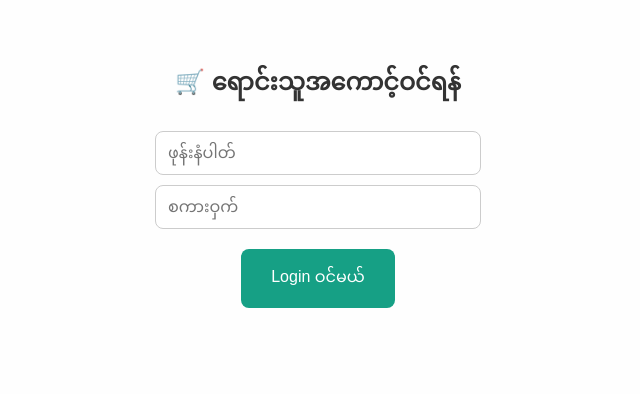
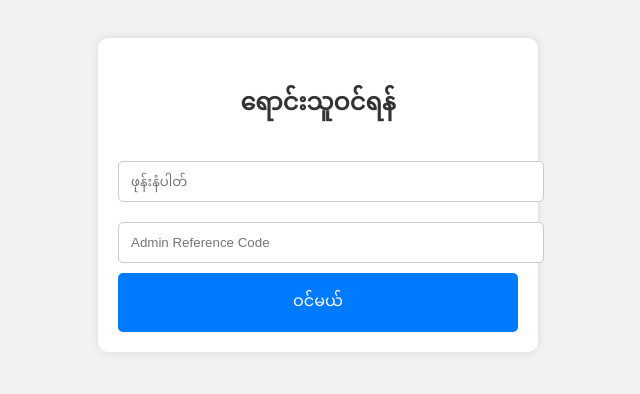
Before and after one commit to dood45411-beep/MM-mini-shop-web, a plain HTML site: page seller-login.html in a window 1280 px wide. Shown: the whole page, without its empty margins (322-962 px from the left). Drawn offline with Linux system fonts and the light colour scheme.

Commit message:
Add files via upload

```diff
--- a/seller-login.html
+++ b/seller-login.html
@@ -1,65 +1,85 @@
-<!DOCTYPE html>
-<html lang="my">
+<!DOCTYPE html><html lang="my">
 <head>
   <meta charset="UTF-8">
   <title>Seller Login - MM Mini Shop</title>
-  <meta name="viewport" content="width=device-width, initial-scale=1">
+  <meta name="viewport" content="width=device-width, initial-scale=1.0">
   <style>
     body {
-      font-family: 'Myanmar3', sans-serif;
-      background-color: #fefefe;
+      font-family: sans-serif;
+      background-color: #f2f2f2;
       padding: 30px;
-      text-align: center;
+    }
+    .login-box {
+      background: #fff;
+      padding: 20px;
+      border-radius: 10px;
+      max-width: 400px;
+      margin: auto;
+      box-shadow: 0 0 10px rgba(0,0,0,0.1);
     }
     h2 {
+      text-align: center;
       color: #333;
     }
     input {
-      display: block;
-      width: 90%;
-      max-width: 300px;
-      margin: 10px auto;
+      width: 100%;
       padding: 12px;
-      font-size: 16px;
-      border-radius: 8px;
+      margin: 10px 0;
       border: 1px solid #ccc;
+      border-radius: 5px;
     }
     button {
-      padding: 12px 30px;
-      background-color: #16a085;
+      width: 100%;
+      padding: 12px;
+      background-color: #007bff;
       color: white;
+      font-size: 16px;
       border: none;
-      border-radius: 8px;
-      font-size: 16px;
+      border-radius: 5px;
       cursor: pointer;
-      margin-top: 10px;
     }
     button:hover {
-      background-color: #12876f;
+      background-color: #0056b3;
     }
   </style>
 </head>
 <body>
-  <h2>🛒 ရောင်းသူအကောင့်ဝင်ရန်</h2>
-  <input type="text" id="sellerPhone" placeholder="ဖုန်းနံပါတ်">
-  <input type="password" id="sellerPassword" placeholder="စကားဝှက်">
-  <button onclick="loginSeller()">Login ဝင်မယ်</button>
+  <div class="login-box">
+    <h2>ရောင်းသူဝင်ရန်</h2>
+    <input type="text" id="phone" placeholder="ဖုန်းနံပါတ်">
+    <input type="text" id="refCode" placeholder="Admin Reference Code">
+    <button onclick="verifySeller()">ဝင်မယ်</button>
+  </div>  <script>
+    function verifySeller() {
+      const phone = document.getElementById("phone").value.trim();
+      const code = document.getElementById("refCode").value.trim();
+      const paidUsers = JSON.parse(localStorage.getItem("paid_users") || "[]");
+      const validCodes = JSON.parse(localStorage.getItem("admin_codes") || "[]");
 
-  <script>
-    function loginSeller() {
-      const phone = document.getElementById("sellerPhone").value;
-      const password = document.getElementById("sellerPassword").value;
+      if (!phone) {
+        alert("ဖုန်းနံပါတ်ထည့်ပါ");
+        return;
+      }
 
-      const sellers = JSON.parse(localStorage.getItem("seller_accounts") || "{}");
-      const user = sellers[phone];
+      // Already unlocked
+      if (paidUsers.includes(phone)) {
+        localStorage.setItem("current_seller_phone", phone);
+        window.location.href = "seller-dashboard.html";
+        return;
+      }
 
-      if (user && user.password === password) {
-        localStorage.setItem("currentSeller", phone);
-        window.location.href = "seller-profile.html";
+      if (validCodes.includes(code)) {
+        paidUsers.push(phone);
+        localStorage.setItem("paid_users", JSON.stringify(paidUsers));
+        localStorage.setItem("current_seller_phone", phone);
+        // remove used code
+        const newCodes = validCodes.filter(c => c !== code);
+        localStorage.setItem("admin_codes", JSON.stringify(newCodes));
+        alert("Lifetime access unlocked!");
+        window.location.href = "seller-dashboard.html";
       } else {
-        alert("ဖုန်းနံပါတ် သို့မဟုတ် စကားဝှက် မမှန်ပါ။");
+        alert("Code မှားနေပါတယ် သေချာစစ်ပါ။");
       }
     }
-  </script>
-</body>
+  </script></body>
 </html>
```
